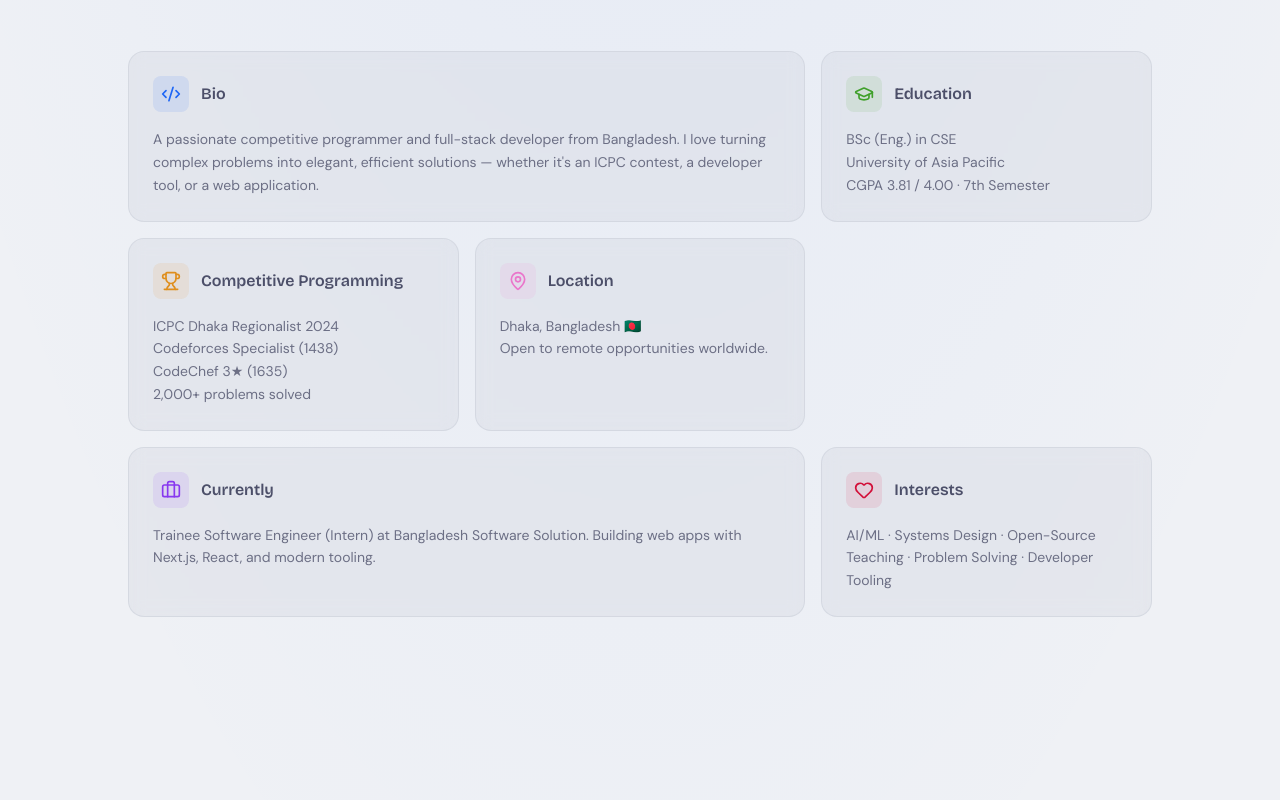
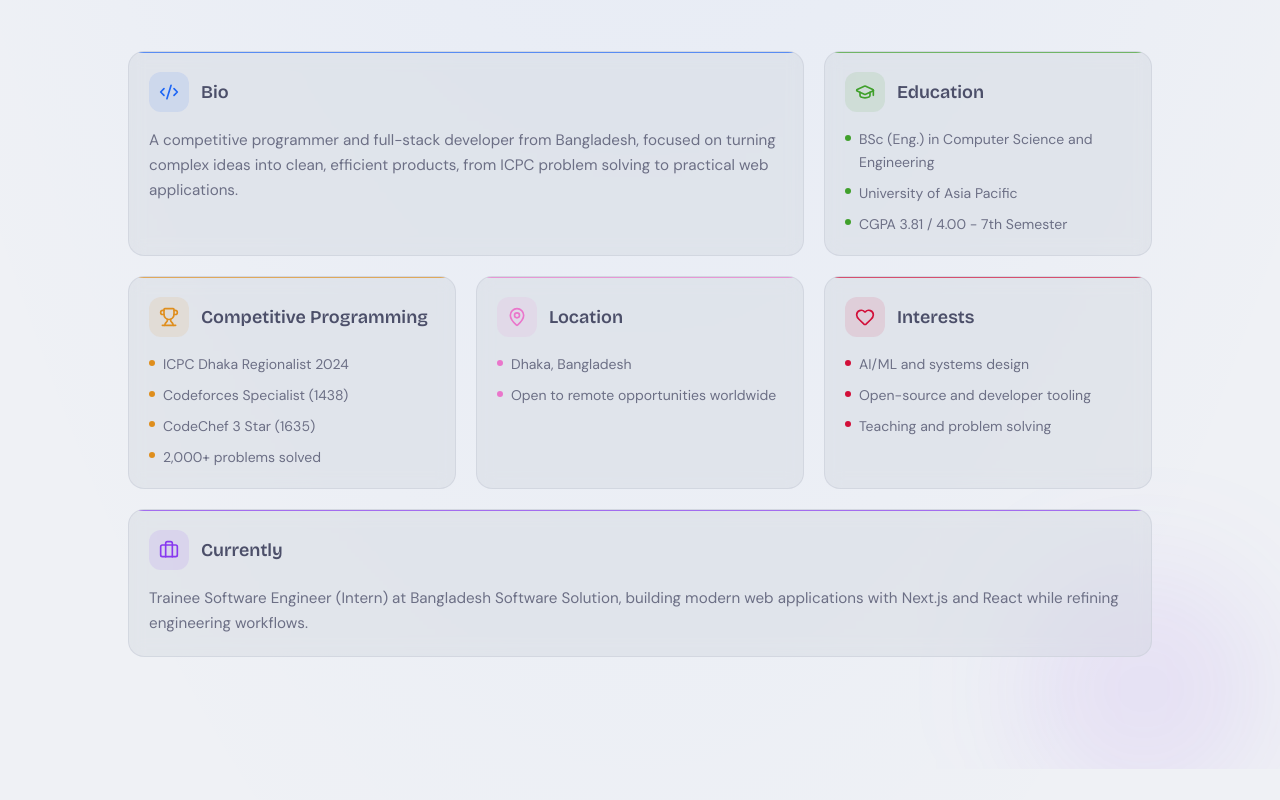
Before and after one commit to SharifdotG/portfolio-dotg, a Next.js app: page / in a window 1280 px wide. Shown: the part 1100-1900 px from the top of the page. Built offline with nearby package versions, Linux system fonts and the light colour scheme; no server answers; a web font is replaced by a local one.

Commit message:
feat: enhance About component with dynamic card rendering and improved layout; add constants for card configuration

```diff
--- a/components/features/about/About.tsx
+++ b/components/features/about/About.tsx
@@ -1,89 +1,156 @@
 "use client";
 
-import { motion } from "framer-motion";
+import { motion, useReducedMotion } from "framer-motion";
 import {
-  GraduationCap,
-  MapPin,
   Briefcase,
   Code2,
+  GraduationCap,
   Heart,
+  MapPin,
   Trophy,
+  type LucideIcon,
 } from "lucide-react";
 import Section from "@/components/ui/Section";
 import SectionTitle from "@/components/ui/SectionTitle";
+import {
+  ABOUT_CARDS,
+  type AboutCardIconKey,
+  type AboutCardLayoutKey,
+  type AboutCardToneKey,
+} from "@/lib/constants";
 
 const ease = [0.22, 1, 0.36, 1] as const;
 
-const cardVariants = {
-  hidden: { opacity: 0, y: 24 },
-  visible: { opacity: 1, y: 0, transition: { duration: 0.5, ease } },
+const iconMap: Record<AboutCardIconKey, LucideIcon> = {
+  code: Code2,
+  education: GraduationCap,
+  competitive: Trophy,
+  location: MapPin,
+  current: Briefcase,
+  interests: Heart,
 };
 
-const bentoCards = [
+const toneMap: Record<
+  AboutCardToneKey,
   {
-    key: "bio",
-    icon: Code2,
-    label: "Bio",
-    color: "text-ctp-blue",
-    bg: "bg-ctp-blue/10",
-    content:
-      "A passionate competitive programmer and full-stack developer from Bangladesh. I love turning complex problems into elegant, efficient solutions — whether it's an ICPC contest, a developer tool, or a web application.",
-    span: "md:col-span-2",
+    icon: string;
+    badge: string;
+    dot: string;
+    accent: string;
+  }
+> = {
+  blue: {
+    icon: "text-ctp-blue",
+    badge: "bg-ctp-blue/10",
+    dot: "bg-ctp-blue",
+    accent: "bg-ctp-blue/70",
   },
-  {
-    key: "education",
-    icon: GraduationCap,
-    label: "Education",
-    color: "text-ctp-green",
-    bg: "bg-ctp-green/10",
-    content:
-      "BSc (Eng.) in CSE\nUniversity of Asia Pacific\nCGPA 3.81 / 4.00 · 7th Semester",
-    span: "",
+  green: {
+    icon: "text-ctp-green",
+    badge: "bg-ctp-green/10",
+    dot: "bg-ctp-green",
+    accent: "bg-ctp-green/70",
   },
-  {
-    key: "cp",
-    icon: Trophy,
-    label: "Competitive Programming",
-    color: "text-ctp-yellow",
-    bg: "bg-ctp-yellow/10",
-    content:
-      "ICPC Dhaka Regionalist 2024\nCodeforces Specialist (1438)\nCodeChef 3★ (1635)\n2,000+ problems solved",
-    span: "",
+  yellow: {
+    icon: "text-ctp-yellow",
+    badge: "bg-ctp-yellow/10",
+    dot: "bg-ctp-yellow",
+    accent: "bg-ctp-yellow/70",
   },
-  {
-    key: "location",
-    icon: MapPin,
-    label: "Location",
-    color: "text-ctp-pink",
-    bg: "bg-ctp-pink/10",
-    content: "Dhaka, Bangladesh 🇧🇩\nOpen to remote opportunities worldwide.",
-    span: "",
+  pink: {
+    icon: "text-ctp-pink",
+    badge: "bg-ctp-pink/10",
+    dot: "bg-ctp-pink",
+    accent: "bg-ctp-pink/70",
   },
-  {
-    key: "currently",
-    icon: Briefcase,
-    label: "Currently",
-    color: "text-ctp-mauve",
-    bg: "bg-ctp-mauve/10",
-    content:
-      "Trainee Software Engineer (Intern) at Bangladesh Software Solution. Building web apps with Next.js, React, and modern tooling.",
-    span: "md:col-span-2",
+  mauve: {
+    icon: "text-ctp-mauve",
+    badge: "bg-ctp-mauve/10",
+    dot: "bg-ctp-mauve",
+    accent: "bg-ctp-mauve/70",
   },
-  {
-    key: "interests",
-    icon: Heart,
-    label: "Interests",
-    color: "text-ctp-red",
-    bg: "bg-ctp-red/10",
-    content:
-      "AI/ML · Systems Design · Open-Source\nTeaching · Problem Solving · Developer Tooling",
-    span: "",
+  red: {
+    icon: "text-ctp-red",
+    badge: "bg-ctp-red/10",
+    dot: "bg-ctp-red",
+    accent: "bg-ctp-red/70",
   },
-];
+};
+
+const layoutMap: Record<AboutCardLayoutKey, string> = {
+  default: "",
+  feature: "md:col-span-2",
+};
+
+const cardOrder = [
+  "bio",
+  "education",
+  "competitive",
+  "location",
+  "interests",
+  "current",
+] as const;
+
+const getCardSpan = (id: string, layout: AboutCardLayoutKey) => {
+  if (id === "current") {
+    return "md:col-span-3";
+  }
+
+  return layoutMap[layout];
+};
+
+const getCardVariants = (reducedMotion: boolean) => ({
+  hidden: {
+    opacity: 0,
+    y: reducedMotion ? 0 : 24,
+    filter: reducedMotion ? "none" : "blur(6px)",
+  },
+  visible: {
+    opacity: 1,
+    y: 0,
+    filter: "blur(0px)",
+    transition: {
+      duration: reducedMotion ? 0.3 : 0.5,
+      ease,
+    },
+  },
+});
+
+const getContainerTransition = (reducedMotion: boolean) => ({
+  delayChildren: reducedMotion ? 0 : 0.06,
+  staggerChildren: reducedMotion ? 0.04 : 0.08,
+});
+
+const hoverTransition = {
+  duration: 0.25,
+  ease,
+};
 
 export default function About() {
+  const prefersReducedMotion = useReducedMotion();
+  const reducedMotion = Boolean(prefersReducedMotion);
+  const cardVariants = getCardVariants(reducedMotion);
+
+  const orderedCards = [...ABOUT_CARDS].sort((a, b) => {
+    const aIndex = cardOrder.indexOf(a.id as (typeof cardOrder)[number]);
+    const bIndex = cardOrder.indexOf(b.id as (typeof cardOrder)[number]);
+
+    return (aIndex === -1 ? 99 : aIndex) - (bIndex === -1 ? 99 : bIndex);
+  });
+
+  const iconHoverClasses = reducedMotion
+    ? ""
+    : "group-hover:-translate-y-0.5 group-hover:scale-105";
+  const iconRotateClasses = reducedMotion ? "" : "group-hover:rotate-6";
+  const glowClasses = reducedMotion ? "opacity-0" : "group-hover:opacity-100";
+
   return (
     <Section id="about" className="relative overflow-hidden">
+      <div className="pointer-events-none absolute inset-0 -z-10">
+        <div className="absolute -top-10 left-0 h-52 w-52 rounded-full bg-ctp-blue/10 blur-3xl" />
+        <div className="absolute -bottom-8 right-6 h-56 w-56 rounded-full bg-ctp-mauve/10 blur-3xl" />
+      </div>
+
       <SectionTitle
         badge="About Me"
         title="Get to Know Me"
@@ -92,31 +159,71 @@
       />
 
       <motion.div
-        className="grid grid-cols-1 md:grid-cols-3 gap-4 max-w-5xl mx-auto"
+        className="mx-auto grid max-w-5xl grid-cols-1 gap-3 sm:gap-4 md:grid-cols-3 md:gap-5"
         initial="hidden"
         whileInView="visible"
         viewport={{ once: true, margin: "-80px" }}
-        transition={{ staggerChildren: 0.08 }}
+        transition={getContainerTransition(reducedMotion)}
       >
-        {bentoCards.map((card) => (
+        {orderedCards.map((card) => {
+          const Icon = iconMap[card.icon];
+          const tone = toneMap[card.tone];
+
+          return (
             <motion.div
-            key={card.key}
+              key={card.id}
               variants={cardVariants}
-            className={`group rounded-2xl border border-ctp-surface0/60 bg-ctp-surface0/30 backdrop-blur-sm p-6 hover:border-ctp-surface1 transition-colors ${card.span}`}
+              whileHover={
+                reducedMotion
+                  ? undefined
+                  : {
+                      y: -3,
+                    }
+              }
+              transition={hoverTransition}
+              className={`group relative overflow-hidden rounded-2xl border border-ctp-surface0/70 bg-ctp-surface0/35 p-4 backdrop-blur-sm transition-[border-color,background-color,box-shadow] duration-300 hover:border-ctp-surface1 hover:bg-ctp-surface0/45 sm:p-5 ${getCardSpan(card.id, card.layout)}`}
             >
-            <div className="flex items-center gap-3 mb-4">
-              <div className={`p-2 rounded-lg ${card.bg}`}>
-                <card.icon className={`w-5 h-5 ${card.color}`} />
+              <div
+                className={`pointer-events-none absolute -right-16 -top-16 h-36 w-36 rounded-full ${tone.badge} opacity-0 blur-3xl transition-opacity duration-300 ${glowClasses}`}
+              />
+              <div className={`absolute inset-x-0 top-0 h-px ${tone.accent}`} />
+
+              <div className="mb-3 flex items-center gap-3 sm:mb-4">
+                <div
+                  className={`flex h-10 w-10 items-center justify-center rounded-xl transition-transform duration-300 ${tone.badge} ${iconHoverClasses}`}
+                >
+                  <Icon
+                    className={`h-5 w-5 transition-transform duration-300 ${tone.icon} ${iconRotateClasses}`}
+                  />
                 </div>
-              <h3 className="font-display font-semibold text-ctp-text">
+
+                <h3 className="font-display text-lg font-semibold text-ctp-text">
                   {card.label}
                 </h3>
               </div>
-            <p className="text-sm text-ctp-subtext0 leading-relaxed whitespace-pre-line">
-              {card.content}
+
+              {card.content.kind === "paragraph" ? (
+                <p className="text-sm leading-relaxed text-ctp-subtext0 md:text-[0.95rem]">
+                  {card.content.text}
                 </p>
+              ) : (
+                <ul className="space-y-2">
+                  {card.content.items.map((item) => (
+                    <li
+                      key={item}
+                      className="flex items-start gap-2 text-sm leading-relaxed text-ctp-subtext0"
+                    >
+                      <span
+                        className={`mt-[0.42rem] h-1.5 w-1.5 shrink-0 rounded-full ${tone.dot}`}
+                      />
+                      <span>{item}</span>
+                    </li>
+                  ))}
+                </ul>
+              )}
             </motion.div>
-        ))}
+          );
+        })}
       </motion.div>
     </Section>
   );
--- a/lib/constants.ts
+++ b/lib/constants.ts
@@ -22,6 +22,135 @@
   leetcodeUrl: "https://leetcode.com/SharifdotG",
   codechefUrl: "https://www.codechef.com/users/sharifdotg",
 };
+
+export type AboutCardIconKey =
+  | "code"
+  | "education"
+  | "competitive"
+  | "location"
+  | "current"
+  | "interests";
+
+export type AboutCardToneKey =
+  | "blue"
+  | "green"
+  | "yellow"
+  | "pink"
+  | "mauve"
+  | "red";
+
+export type AboutCardLayoutKey = "default" | "feature";
+
+export type AboutCardContent =
+  | {
+      kind: "paragraph";
+      text: string;
+    }
+  | {
+      kind: "list";
+      items: string[];
+    };
+
+export interface AboutCard {
+  id: string;
+  eyebrow: string;
+  label: string;
+  icon: AboutCardIconKey;
+  tone: AboutCardToneKey;
+  layout: AboutCardLayoutKey;
+  content: AboutCardContent;
+}
+
+export const ABOUT_CARDS: AboutCard[] = [
+  {
+    id: "bio",
+    eyebrow: "Profile",
+    label: "Bio",
+    icon: "code",
+    tone: "blue",
+    layout: "feature",
+    content: {
+      kind: "paragraph",
+      text: "A competitive programmer and full-stack developer from Bangladesh, focused on turning complex ideas into clean, efficient products, from ICPC problem solving to practical web applications.",
+    },
+  },
+  {
+    id: "education",
+    eyebrow: "Academic",
+    label: "Education",
+    icon: "education",
+    tone: "green",
+    layout: "default",
+    content: {
+      kind: "list",
+      items: [
+        PERSONAL_INFO.degree,
+        PERSONAL_INFO.university,
+        `CGPA ${PERSONAL_INFO.cgpa} - 7th Semester`,
+      ],
+    },
+  },
+  {
+    id: "competitive",
+    eyebrow: "Performance",
+    label: "Competitive Programming",
+    icon: "competitive",
+    tone: "yellow",
+    layout: "default",
+    content: {
+      kind: "list",
+      items: [
+        "ICPC Dhaka Regionalist 2024",
+        "Codeforces Specialist (1438)",
+        "CodeChef 3 Star (1635)",
+        "2,000+ problems solved",
+      ],
+    },
+  },
+  {
+    id: "location",
+    eyebrow: "Availability",
+    label: "Location",
+    icon: "location",
+    tone: "pink",
+    layout: "default",
+    content: {
+      kind: "list",
+      items: [
+        PERSONAL_INFO.location,
+        "Open to remote opportunities worldwide",
+      ],
+    },
+  },
+  {
+    id: "current",
+    eyebrow: "Now",
+    label: "Currently",
+    icon: "current",
+    tone: "mauve",
+    layout: "feature",
+    content: {
+      kind: "paragraph",
+      text: "Trainee Software Engineer (Intern) at Bangladesh Software Solution, building modern web applications with Next.js and React while refining engineering workflows.",
+    },
+  },
+  {
+    id: "interests",
+    eyebrow: "Focus",
+    label: "Interests",
+    icon: "interests",
+    tone: "red",
+    layout: "default",
+    content: {
+      kind: "list",
+      items: [
+        "AI/ML and systems design",
+        "Open-source and developer tooling",
+        "Teaching and problem solving",
+      ],
+    },
+  },
+];
 
 export const SKILLS = {
   languages: [
```
Lines whose indentation alone changed are shown as unchanged.
